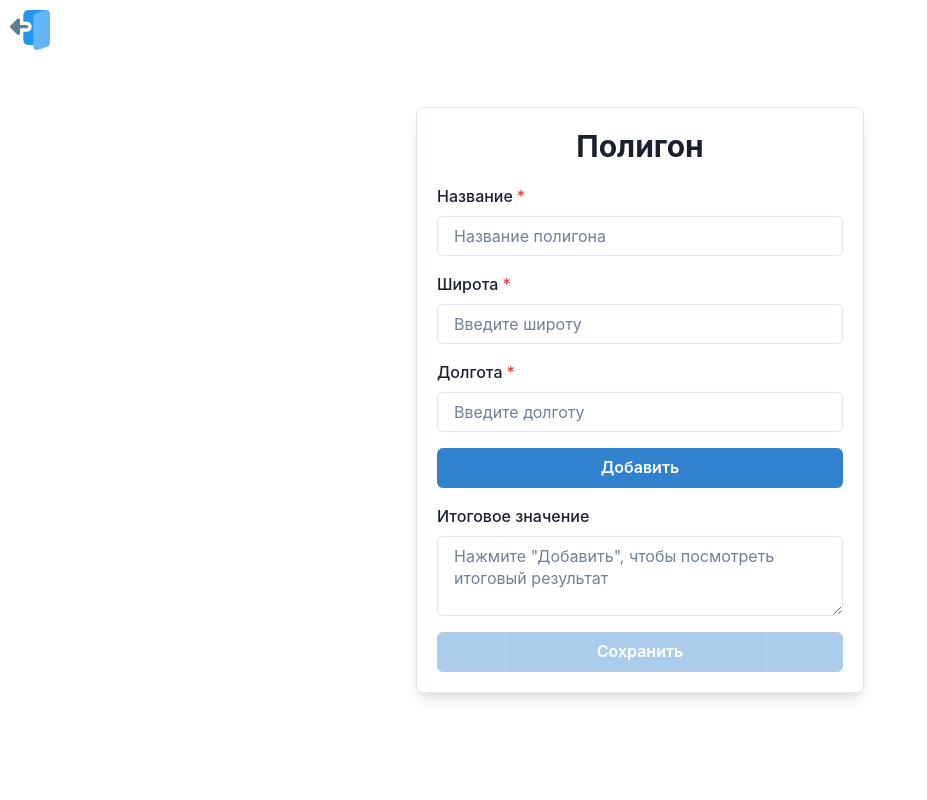
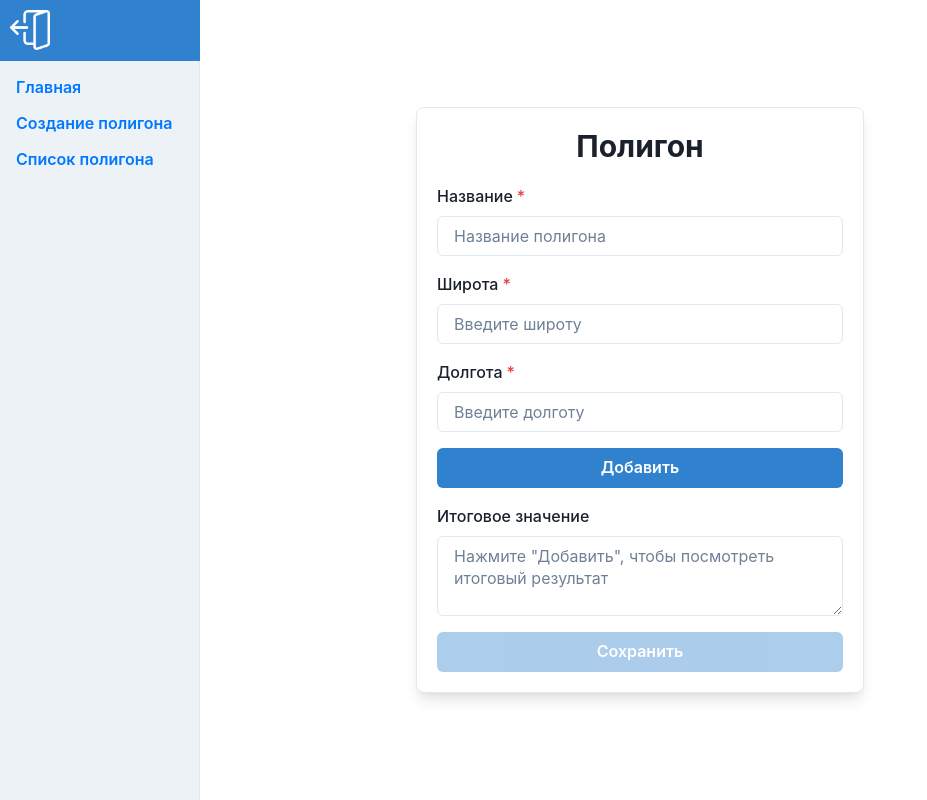
Before and after one commit to VitaliyKozhushko/airspace_restriction_zones, a React (Create React App) app in the folder frontend/: page /personal_account in a window 1280 px wide. Shown: the whole page, without its empty margins (0-927 px from the left). Built offline with nearby package versions, Linux system fonts and the light colour scheme; no server answers.

Commit message:
add dashboard

```diff
--- /dev/null
+++ b/frontend/src/views/Dashboard.js
@@ -0,0 +1,48 @@
+import Logout from "../components/Logout";
+import React from 'react';
+import { Box, Flex, VStack, Button} from '@chakra-ui/react';
+
+function Dashboard() {
+
+  return(
+    <Flex h="100vh" flexDirection="column">
+        <Flex
+          as="header"
+          width="100%"
+          height="61px"
+          p={4}
+          bg="blue.500"
+          justifyContent="space-between"
+          alignItems="center"
+        >
+          <Logout/>
+        </Flex>
+
+        <Flex flex="1">
+          <Box
+            as="nav"
+            width="200px"
+            p={4}
+            bg="gray.100"
+            borderRight="1px solid"
+            borderColor="gray.200"
+          >
+            <VStack align="start" spacing={4}>
+              <Button colorScheme='messenger' variant='link'>
+                Главная
+              </Button>
+              <Button colorScheme='messenger' variant='link'>
+                Создание полигона
+              </Button>
+              <Button colorScheme='messenger' variant='link'>
+                Список полигона
+              </Button>
+            </VStack>
+          </Box>
+
+        </Flex>
+      </Flex>
+  )
+}
+
+export default Dashboard
--- a/frontend/src/views/PersonalAccount.js
+++ b/frontend/src/views/PersonalAccount.js
@@ -1,10 +1,10 @@
-import Logout from "../components/Logout";
-import Polygon from './Polygon'
+import Polygon from './Polygon';
+import Dashboard from './Dashboard';
 
 function PersonalAccount() {
   return (
     <div className='personal-account-page'>
-      <Logout/>
+      <Dashboard/>
       <Polygon/>
     </div>
   )
```
Also changed, not shown: frontend/public/img/exit.png.
